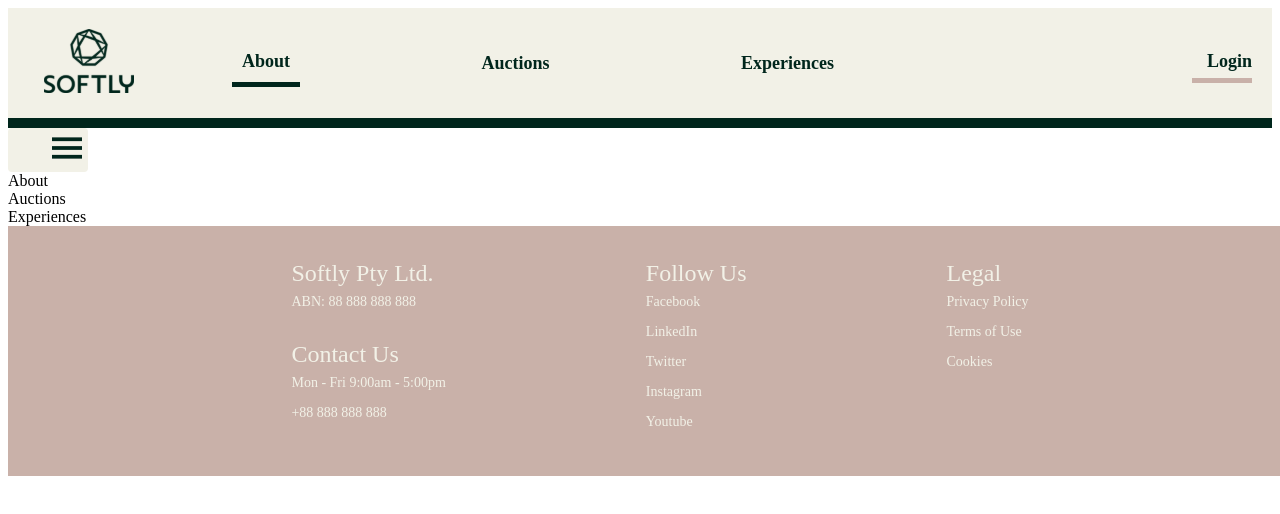
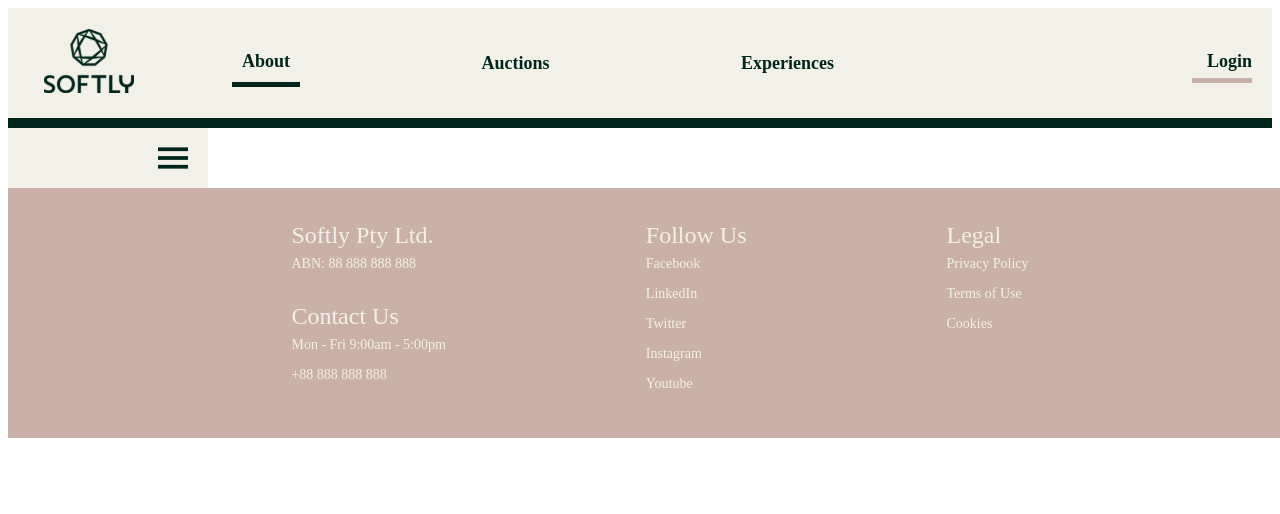
Before and after one commit to andjelavidojkovic/softly, a React (Create React App) app: page /about in a window 1280 px wide. Shown: the top 514 px of the page. Built offline with nearby package versions, Linux system fonts and the light colour scheme; the HTML template or start-up script is replaced by a standard one.

Commit message:
feat(Dropdown): Created a new component Dropdown, that is used in the Navbar, when the media width is less than 850px

```diff
--- a/src/About.js
+++ b/src/About.js
@@ -1,35 +1,26 @@
-import React, { useState } from "react";
-import Dropdown from "./components/Dropdown";
-import Button from "./components/Button";
-import MenuBurger from "./components/ImageComponents/MenuBurger.icon";
+import React from 'react';
+import Dropdown from './components/Dropdown/Dropdown.component';
+import MenuBurger from './components/ImageComponents/MenuBurger.icon';
 const options = [
   {
-    to: "/about",
-    value: "About",
+    to: '/about',
+    value: 'About',
   },
   {
-    to: "/auctions",
-    value: "Auctions",
+    to: '/auctions',
+    value: 'Auctions',
   },
   {
-    to: "/experiences",
-    value: "Experiences",
+    to: '/experiences',
+    value: 'Experiences',
   },
 ];
 
 const About = () => {
-  const [selected, setSelected] = useState(options[0]);
-
   return (
     <div>
-      <Dropdown
-        options={options}
-        selected={selected}
-        onSelectedChange={setSelected}
-      >
-        <Button styleForButton="menuBurger">
-          <MenuBurger />
-        </Button>
+      <Dropdown options={options}>
+        <MenuBurger />
       </Dropdown>
     </div>
   );
--- a/src/components/Dropdown.js
+++ /dev/null
@@ -1,47 +0,0 @@
-// import React, { useState, useEffect, useRef } from "react";
-// import CustomLink from "./CustomLink/CustomLink.component";
-import React from "react";
-
-const Dropdown = ({ options, selected, onSelectedChange, children }) => {
-  //     const [open, setOpen] = useState(false);
-  //   const ref = useRef();
-
-  //   useEffect(() => {
-  //     const onBodyClick = (event) => {
-  //       if (ref.current.contains(event.target)) {
-  //         return;
-  //       }
-  //       setOpen(false);
-  //     };
-
-  //     document.body.addEventListener("click", onBodyClick, { capture: true });
-
-  //     return () => {
-  //       document.body.removeEventListener("click", onBodyClick, {
-  //         capture: true,
-  //       });
-  //     };
-  //   }, []);
-
-  const renderedOptions = options.map((option) => {
-    // if (option.value === selected.value) {
-    //   return null;
-    // }
-    return <div>{option.value}</div>;
-  });
-
-  //console.log(ref.current);
-
-  return (
-    <div>
-      <div>{children}</div>
-      <div>
-        {/* <CustomLink to={options.to}>{options.value}</CustomLink> */}
-        <div className="selectedOption"></div>
-        <div>{renderedOptions}</div>
-      </div>
-    </div>
-  );
-};
-
-export default Dropdown;
--- /dev/null
+++ b/src/components/Dropdown/Dropdown.component.js
@@ -0,0 +1,45 @@
+import React, { useState, useEffect, useRef } from 'react';
+import './Dropdown.style.css';
+import CustomLink from '../CustomLink/CustomLink.component';
+import '../Navbar/Navbar.style.css';
+
+const Dropdown = ({ options, children }) => {
+  const [isActive, setIsActive] = useState(false);
+  const ref = useRef();
+
+  useEffect(() => {
+    document.body.addEventListener(
+      'click',
+      (event) => {
+        if (ref.current.contains(event.target)) {
+          return;
+        }
+        setIsActive(false);
+      },
+      { capture: true },
+    );
+  }, []);
+
+  const renderedOptions = options.map((option) => {
+    return (
+      <div key={option.value} className="dropdown__item">
+        <CustomLink to={option.to}>{option.value}</CustomLink>
+      </div>
+    );
+  });
+
+  return (
+    <div ref={ref} className="dropdown">
+      <div className="dropdown__btn" onClick={(e) => setIsActive(!isActive)}>
+        {children}
+      </div>
+      {isActive && (
+        <div className="dropdown__content">
+          <div> {renderedOptions} </div>
+        </div>
+      )}
+    </div>
+  );
+};
+
+export default Dropdown;
--- /dev/null
+++ b/src/components/Dropdown/Dropdown.style.css
@@ -0,0 +1,40 @@
+.dropdown {
+  width: 200px;
+  background: var(--primary);
+}
+.dropdown__btn {
+  padding: 15px 20px;
+  background: var(--primary);
+  display: flex;
+  justify-content: flex-end;
+  cursor: pointer;
+}
+
+.dropdown__content {
+  padding: 10px;
+  box-shadow: 3px 3px 10px 6px rgba(0, 0, 0, 0.06);
+  font-family: 'Orqquidea-Sans_(DEMO)';
+  font-size: 18px;
+  font-weight: 800;
+  line-height: 22px;
+  list-style: none;
+  text-align: center;
+  color: var(--secondary);
+}
+
+.dropdown__content a {
+  color: inherit;
+  text-decoration: none;
+}
+
+.dropdown__item {
+  padding: 20px;
+  cursor: pointer;
+}
+
+.dropdown__item:hover {
+  background: var(--softPink);
+}
+.dropdown__item:hover a {
+  color: var(--primary);
+}
--- /dev/null
+++ b/src/components/Dropdown/index.js
@@ -0,0 +1,3 @@
+import Dropdown from './Dropdown.component';
+
+export default Dropdown;
```
